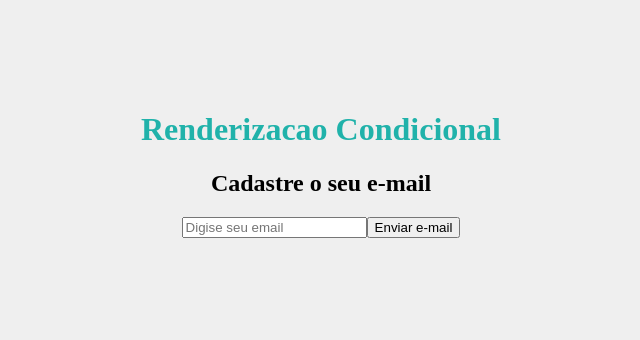
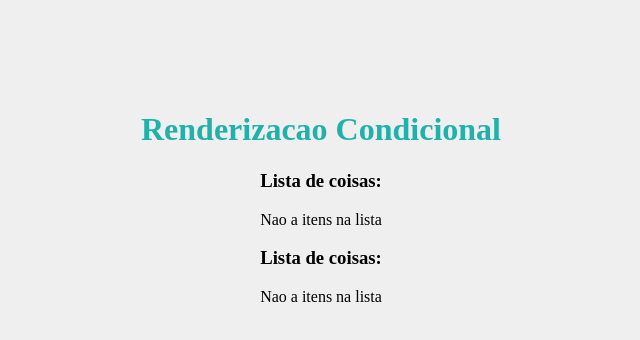
Before and after one commit to yoLionGit/projeto-react1, a React (Vite) app: page / in a window 1280 px wide. Shown: the top 340 px of the page, without its empty margins (319-959 px from the left). Built offline with nearby package versions, Linux system fonts and the light colour scheme.

Commit message:
Renderização de listas

```diff
--- a/src/App.css
+++ /dev/null
@@ -1,47 +0,0 @@
-#root {
-  max-width: 1280px;
-  margin: 0 auto;
-  padding: 2rem;
-  text-align: center;
-}
-
-.logo {
-  height: 6em;
-  padding: 1.5em;
-  will-change: filter;
-  transition: filter 300ms;
-}
-.logo:hover {
-  filter: drop-shadow(0 0 2em #646cffaa);
-}
-.logo.react:hover {
-  filter: drop-shadow(0 0 2em #61dafbaa);
-}
-
-@keyframes logo-spin {
-  from {
-    transform: rotate(0deg);
-  }
-  to {
-    transform: rotate(360deg);
-  }
-}
-
-@media (prefers-reduced-motion: no-preference) {
-  a:nth-of-type(2) .logo {
-    animation: logo-spin infinite 20s linear;
-  }
-}
-
-.card {
-  padding: 2em;
-}
-
-.read-the-docs {
-  color: #888;
-}
-
-.foto {
-  height: 100px;
-  width: 150px;
-}
--- a/src/App.jsx
+++ b/src/App.jsx
@@ -1,11 +1,13 @@
-import './app.css';
-import Condicional from './components/Condicional';
+import './index.css';
+import OutraLista from './components/outraLista';
 
 function App() {
+  const meusItens = ['React', 'Vite'];
   return (
     <div className="App">
       <h1>Renderizacao Condicional</h1>
-      <Condicional />
+      <OutraLista itens={meusItens} />
+      <OutraLista itens={[]} />
     </div>
   );
 }
--- /dev/null
+++ b/src/components/OutraLista.jsx
@@ -0,0 +1,12 @@
+export default function OutraLista({ itens }) {
+  return (
+    <>
+      <h3>Lista de coisas:</h3>
+      {itens.lenght > 0 ? (
+        itens.map((item, index) => <p key={index}>{item}</p>)
+      ) : (
+        <p>Nao a itens na lista</p>
+      )}
+    </>
+  );
+}
```
